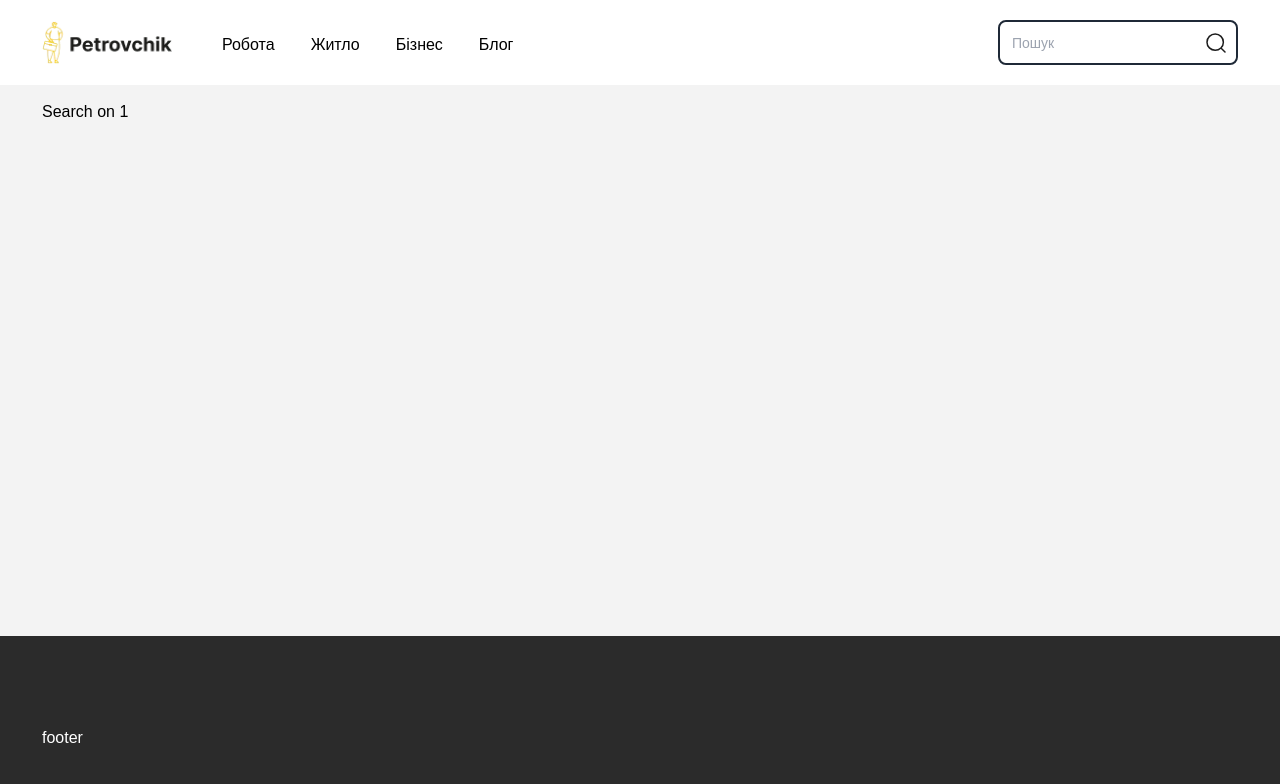
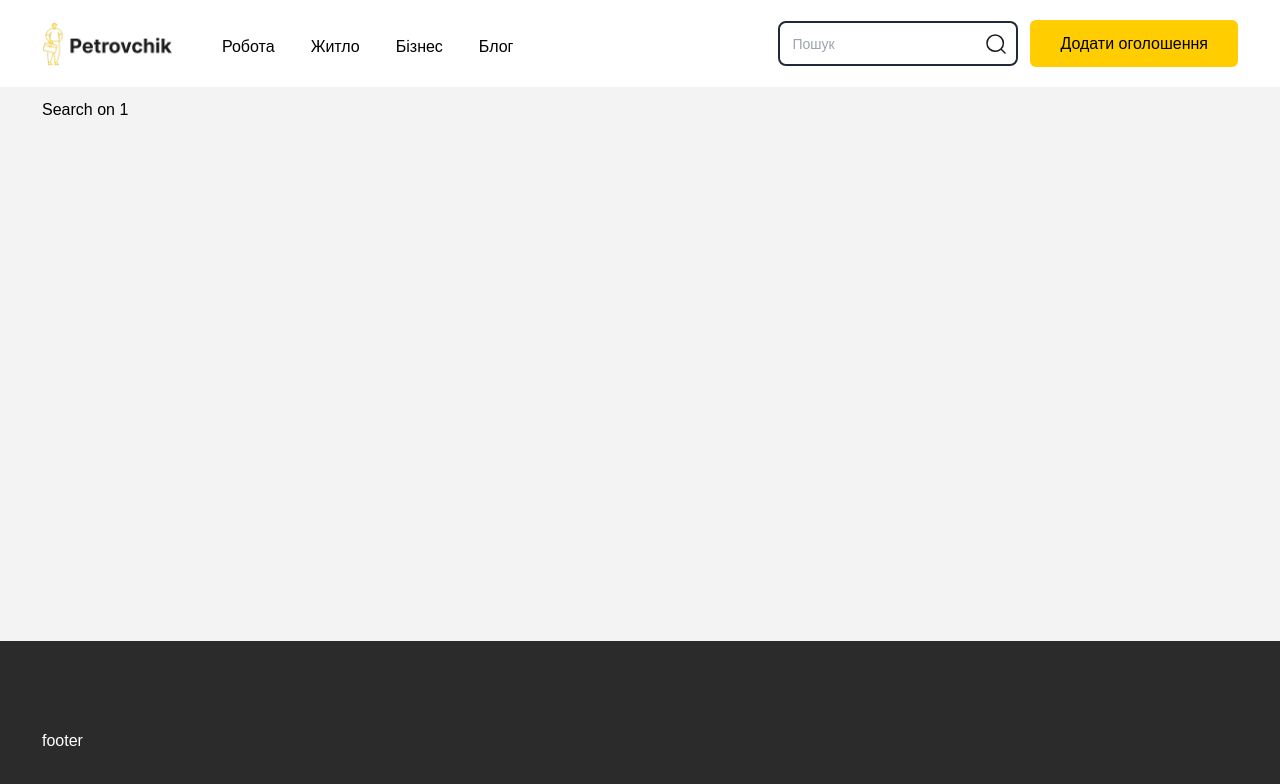
Before and after one commit to macs1756/petrovchik-next-client, a Next.js app: page /search/1/1 in a window 1280 px wide. Shown: the top 784 px of the page. Built offline with nearby package versions, Linux system fonts and the light colour scheme.

Commit message:
add new constans in tailwind

```diff
--- a/src/app/globals.css
+++ b/src/app/globals.css
@@ -25,7 +25,7 @@ body {
   align-items: center;
   flex-direction: column;
   min-height: 100vh;
-
+  line-height: 120%;
 }
 
 header, footer {
--- a/src/app/search/[location]/[body]/page.tsx
+++ b/src/app/search/[location]/[body]/page.tsx
@@ -1,5 +1,11 @@
 import { IpropsSearchPage } from "@/types"
+import { Metadata } from "next"
 
+
+export const metadata: Metadata = {
+  title: 'Search',
+  description: 'Search',
+}
 
 export default function Search({ params }: IpropsSearchPage) {
     return(
--- a/src/components/Header/index.tsx
+++ b/src/components/Header/index.tsx
@@ -4,7 +4,8 @@ import Link from "next/link"
 import { HOME_PAGE } from '@/constants/links'
 import { NAVBAR_LINKS } from '@/constants/navbar'
 import { usePathname } from 'next/navigation'
-import HeaderSearch from "../HeaderSearch"
+import HeaderSearch from "@/components/HeaderSearch"
+import HeaderModalForCreatedNewElement from "../HeaderModalForCreatedNewElement"
 
 
 
@@ -40,9 +41,11 @@ export default function Header (){
           </div>
 
 
-          <div className="flex items-center justify-center gap-[12px]">
+          <div className="flex items-center justify-end gap-[12px]">
               <HeaderSearch />
+              <HeaderModalForCreatedNewElement />
           </div>
+
 
       </div>
     </header>
--- /dev/null
+++ b/src/components/HeaderModalForCreatedNewElement/index.tsx
@@ -0,0 +1,7 @@
+export default function HeaderModalForCreatedNewElement() {
+  return(
+    <div className="h-full">
+      <button className="bg-yellow-2 h-full py-[14px] px-[30px] text-[16px] rounded-[6px]">Додати оголошення</button>
+    </div>
+  )
+}
--- a/src/components/HeaderSearch/index.tsx
+++ b/src/components/HeaderSearch/index.tsx
@@ -20,7 +20,7 @@ export default function HeaderSearch() {
 
        <Link
         className='absolute top-[calc(50%-10px)] right-[10px] z-10 hover:transform hover:-rotate-12 tr'
-        href={ SEARCH + searchValue } >
+        href={ SEARCH + 'location/' +searchValue } >
           <Image
           width={20}
           height={20}
--- a/tailwind.config.ts
+++ b/tailwind.config.ts
@@ -13,6 +13,9 @@ const config: Config = {
         'gradient-conic':
           'conic-gradient(from 180deg at 50% 50%, var(--tw-gradient-stops))',
       },
+      backgroundColor: {
+        'yellow-2' : '#FFCD00',
+      },
     },
   },
   plugins: [],
```
Also changed, not shown: src/components/Header/HeaderSearch/index.tsx (deleted).
